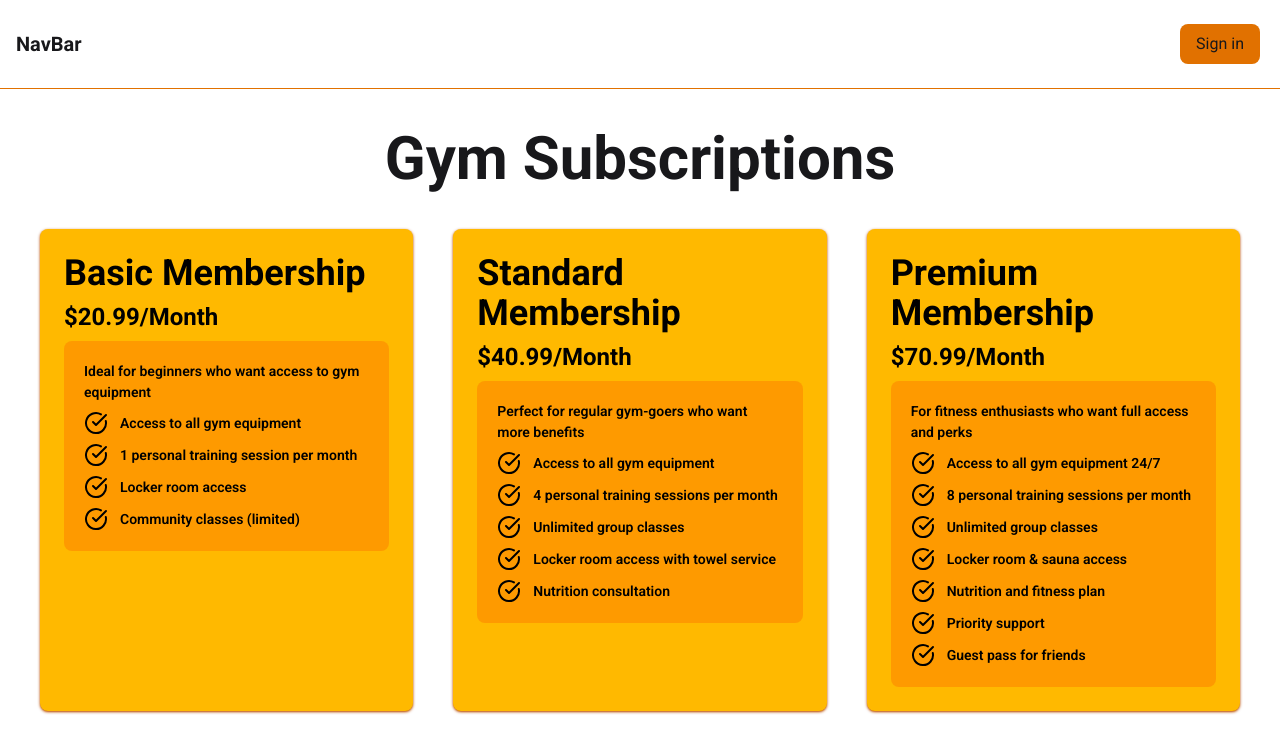
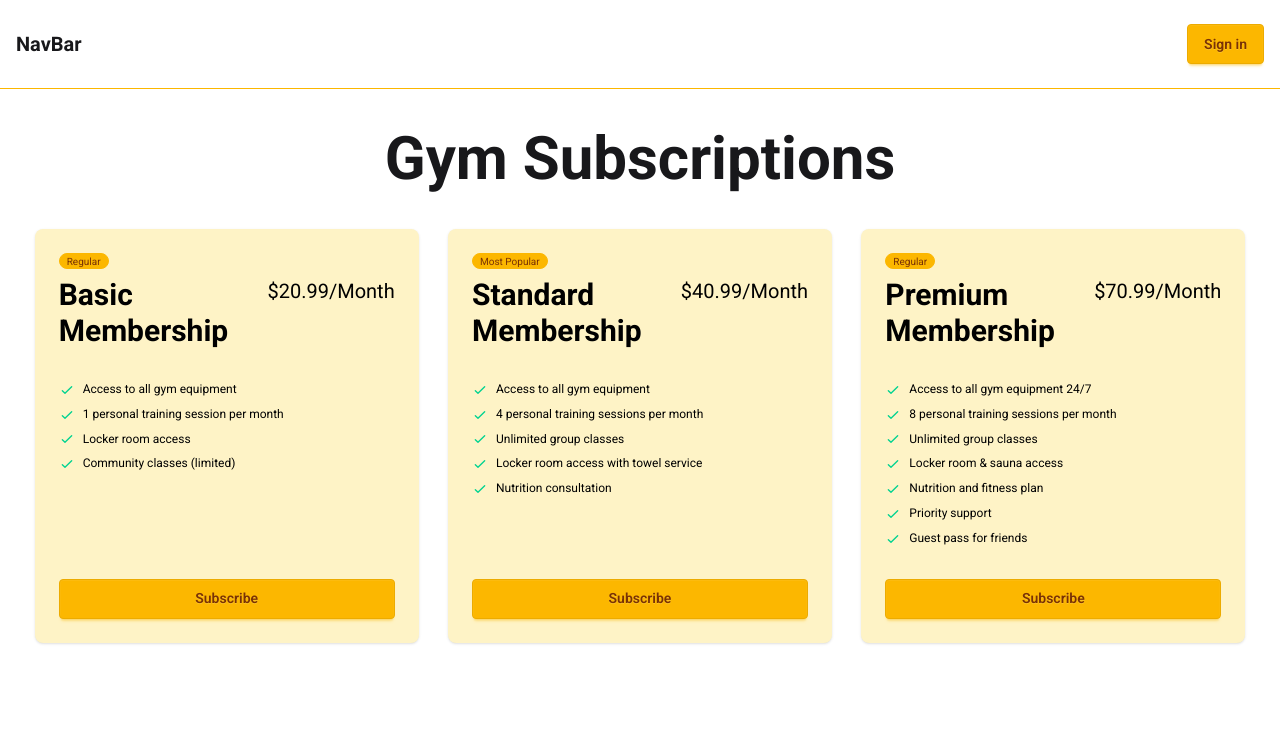
Before and after one commit to toufiq178/react-pricing-option, a React (Vite) app: page /contact in a window 1280 px wide. Shown: the top 752 px of the page. Built offline with nearby package versions, Linux system fonts and the light colour scheme.

Commit message:
daisyPricing card add

```diff
--- a/public/pricingOptions.json
+++ b/public/pricingOptions.json
@@ -15,6 +15,7 @@
     "id": 2,
     "name": "Standard Membership",
     "price": "$40.99/Month",
+    "popular": true ,
     "information": "Perfect for regular gym-goers who want more benefits",
     "features": [
       "Access to all gym equipment",
--- /dev/null
+++ b/src/components/DaisyPricingOptions/DaisyPricingOptions.jsx
@@ -0,0 +1,32 @@
+import React from 'react';
+
+const DaisyPricingOptions = ({pricing}) => {
+
+    const {name, price  ,features , popular} = pricing
+
+    return (
+        <div className="card w-74 lg:w-96 h-full bg-amber-100 shadow-sm">
+            <div className="card-body flex flex-col">
+                <span className="badge badge-xs badge-warning">{popular ? "Most Popular" : "Regular"}</span>
+                <div className="block lg:flex justify-between">
+                    <h2 className="text-3xl font-bold">{name}</h2>
+                    <span className="text-xl">{price}</span>
+                </div>
+                <ul className="mt-6 flex-1 flex flex-col gap-2 text-xs">
+
+                    {
+                        features.map((feature , index) =>
+                        <li key={index}>
+                        <svg xmlns="http://www.w3.org/2000/svg" className="size-4 me-2 inline-block text-success" fill="none" viewBox="0 0 24 24" stroke="currentColor"><path strokeLinecap="round" strokeLinejoin="round" strokeWidth="2" d="M5 13l4 4L19 7" /></svg>
+                        <span>{feature}</span></li>)
+                    }
+                </ul>
+                <div className="mt-6">
+                    <button className="btn btn-warning btn-block">Subscribe</button>
+                </div>
+            </div>
+        </div>
+    );
+};
+
+export default DaisyPricingOptions;
--- a/src/components/NavBar/NavBar.jsx
+++ b/src/components/NavBar/NavBar.jsx
@@ -51,7 +51,7 @@ const NavBar = () => {
 
 
     return (
-        <div className='flex justify-between items-center border-b-1 border-b-amber-600  py-2'>
+        <div className='flex justify-between items-center border-b-1 border-warning  py-2'>
 
 
             <div className='flex  gap-4 ml-4'>
@@ -94,7 +94,7 @@ const NavBar = () => {
                 <li><a href="/blogs">blogs</a></li>
                 <li><a href="/contact">contact</a></li>
             </ul> */}
-            <button className='bg-amber-600 py-2 hover:bg-amber-700 px-4 rounded-lg mr-5 '>Sign in</button>
+            <button className="btn btn-warning mr-4">Sign in</button>
         </div>
     );
 };
--- a/src/components/PricingOptions/PricingOptions.jsx
+++ b/src/components/PricingOptions/PricingOptions.jsx
@@ -1,5 +1,6 @@
 import React, { use } from 'react';
 import PricingCard from './PricingCard';
+import DaisyPricingOptions from '../DaisyPricingOptions/DaisyPricingOptions';
 
 const PricingOptions = ({ pricingPromise }) => {
 
@@ -12,10 +13,13 @@ const PricingOptions = ({ pricingPromise }) => {
         <div className='space-y-5 mt-10'>
 
             <h1 className=' text-3xl md:text-4xl lg:text-6xl font-bold text-white-500 text-center'>Gym Subscriptions</h1>
-            <div className='grid grid-cols-1 md:grid-cols-2 lg:grid-cols-3 gap-10 m-10 text-black'>
+            <div className='grid grid-cols-1 md:grid-cols-2 xl:grid-cols-3 gap-10 m-10 text-black place-items-center '>
 
+                {/* {
+                    pricingData.map((pricing, index) => <PricingCard key={index} pricing={pricing}></PricingCard>)
+                } */}
                 {
-                    pricingData.map((pricing, index) => <PricingCard key={index} pricing={pricing}></PricingCard>)
+                    pricingData.map((pricing, index) => <DaisyPricingOptions key={index} pricing={pricing}></DaisyPricingOptions>)
                 }
 
             </div>
```
